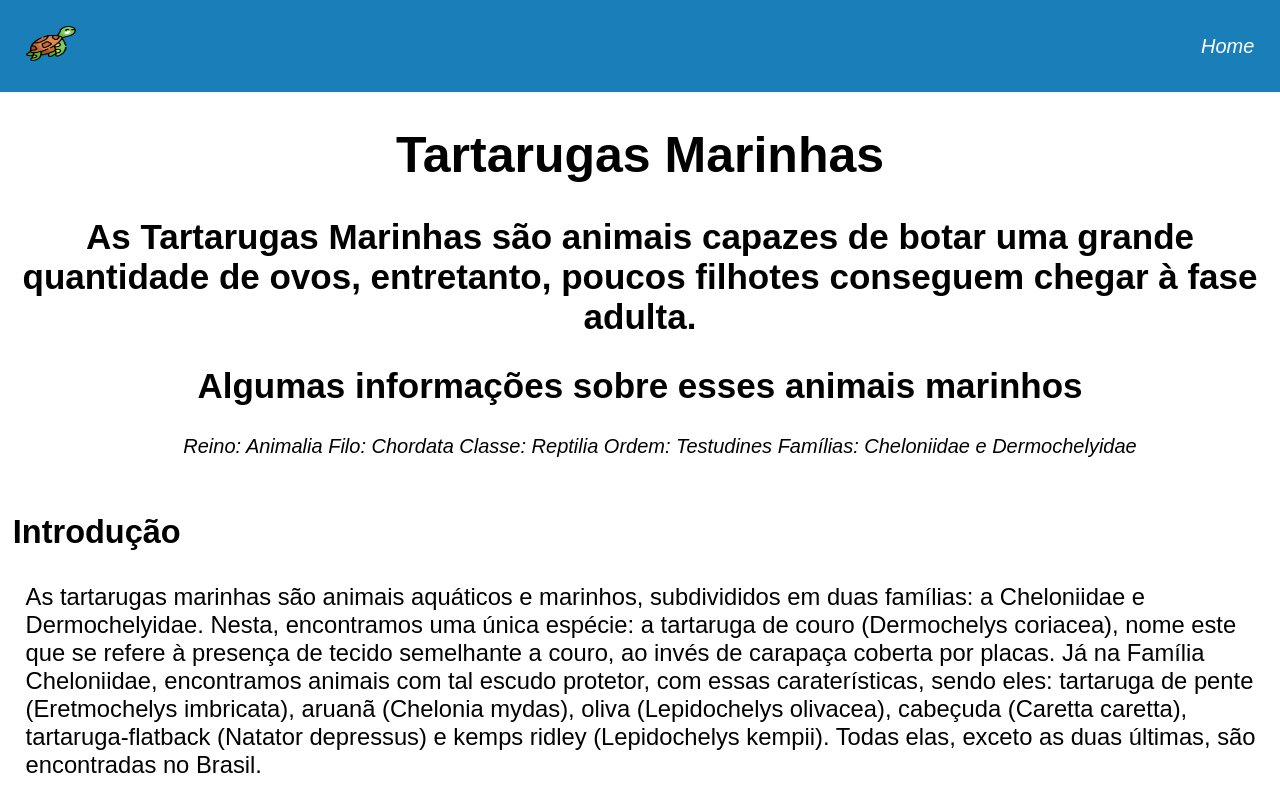
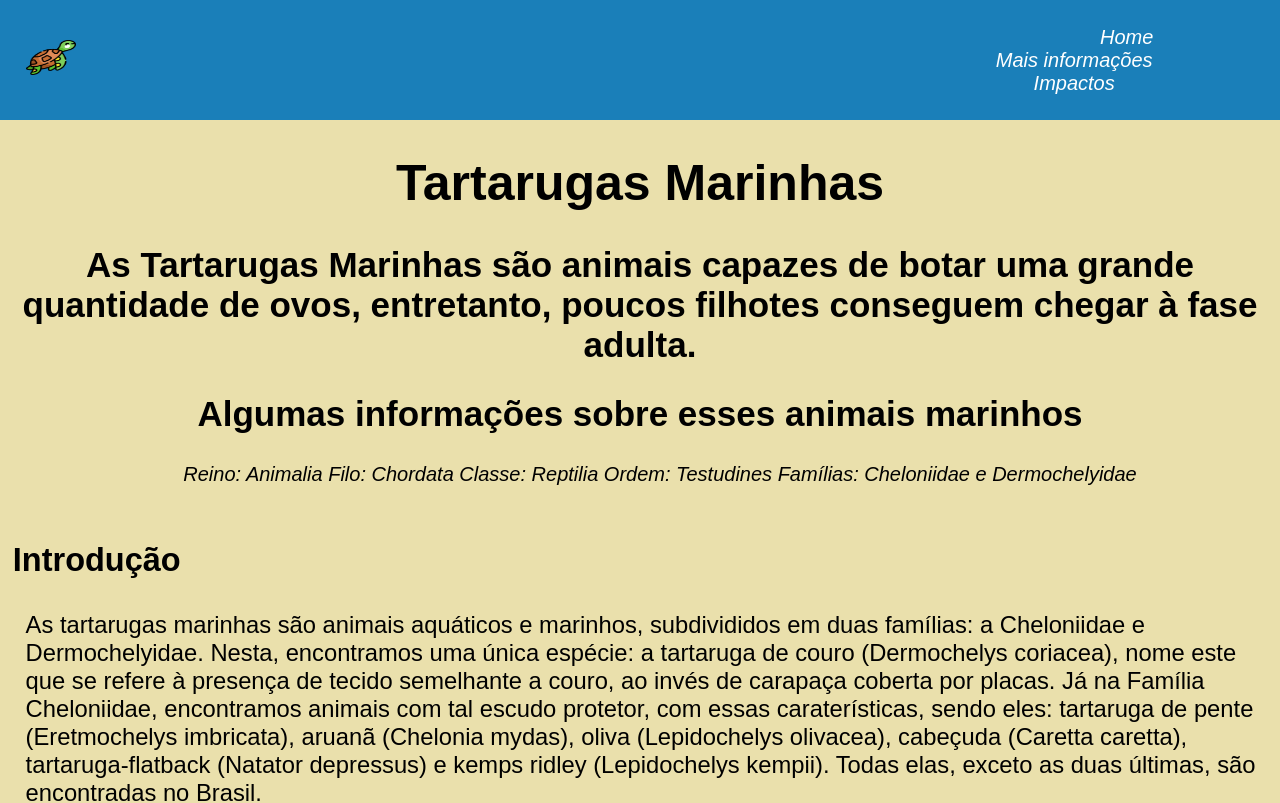
Before and after one commit to Victor-Rocha-Silva/Site_informativo_sobre_tartarugas, a plain HTML site: page Index.html in a window 1280 px wide. Shown: the top 803 px of the page. Drawn offline with Linux system fonts and the light colour scheme; a script that the page names is missing.

Commit message:
dqdwq
dwqdd

```diff
--- a/Css/Style.css
+++ b/Css/Style.css
@@ -3,7 +3,7 @@ body {
     margin: 0;
     padding: 0;
     font-size: 25px;
-    background-color: white;
+    background-color: #EAE0AC;
 }
 
 .container {
@@ -24,6 +24,7 @@ body {
 
 #nav ul li {
     display: inline-block;
+    margin-right: 15%;
 }
 
 #nav ul li a {
@@ -33,7 +34,7 @@ body {
 }
 
 #nav ul li a:hover {
-    color: red;
+    color: blue;
 }
 
 .section {
--- a/Index.html
+++ b/Index.html
@@ -21,6 +21,8 @@
                     <li><a href="../SITE_12_04/PAGS/cardapio.html"></a></li>
                     <li><a href="../SITE_12_04/PAGS/historia.html"></a></li>
                     <li><a href="#">Home</a></li>
+                    <li><a href="#">Mais informações</a></li>
+                    <li><a href="#">Impactos</i></a></li>
                 </ul>
             </nav>
         </div>
```
